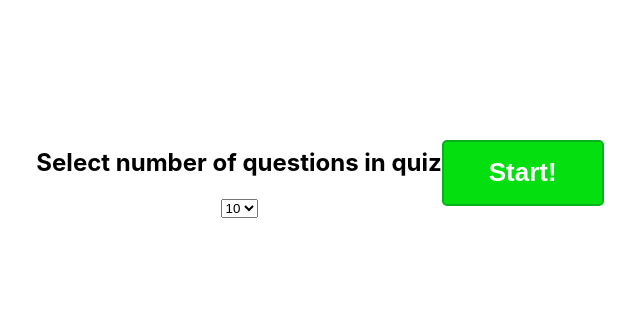
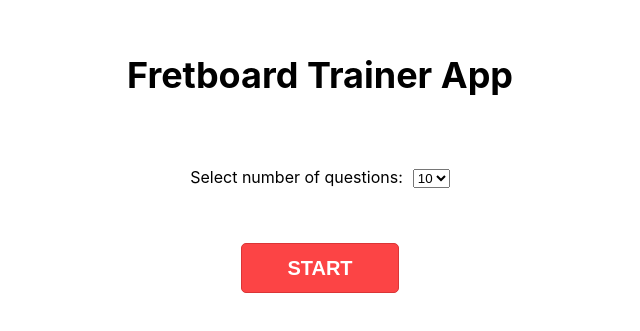
Before and after one commit to iryna-babich/fretboard-trainer, a React (Create React App) app: page / in a window 1280 px wide. Shown: the part 227-558 px from the top of the page, without its empty margins (320-960 px from the left). Built offline with nearby package versions, Linux system fonts and the light colour scheme.

Commit message:
Added link to demo, added scss, adjusted colors.

```diff
--- a/package.json
+++ b/package.json
@@ -4,6 +4,7 @@
   "private": true,
   "dependencies": {
     "gh-pages": "^2.0.1",
+    "node-sass": "^4.11.0",
     "react": "^16.7.0",
     "react-dom": "^16.7.0",
     "react-scripts": "2.1.2",
--- a/src/App.css
+++ /dev/null
@@ -1,161 +0,0 @@
-.App {
-  text-align: center;
-}
-
-.App-header {
-  background-color: #282c34;
-  min-height: 100vh;
-  display: flex;
-  flex-direction: column;
-  align-items: center;
-  justify-content: center;
-  font-size: calc(10px + 2vmin);
-  color: white;
-}
-
-.App-link {
-  color: #61dafb;
-}
-
-.strings-wrapper {
-  align-items: center;
-  display: flex;
-  flex-direction: column;
-  margin-bottom: 50px;
-}
-
-.strings-wrapper--inner {
-  background: repeat-x center / contain url("./img/fretboard.jpg");
-}
-
-.string {
-  display: flex;
-  justify-content: space-evenly;
-  margin: 10px 0;
-  padding: 0 20px;
-  position: relative;
-  width: 800px;
-}
-
-.string:before {
-  position: absolute;
-  content: "";
-  height: 4px;
-  top: 50%;
-  transform: translateY(-50%);
-  width: 100%;
-  background-color: #838383;
-}
-
-.string-item {
-  display: flex;
-  justify-content: center;
-  list-style-type: none;
-  width: calc(1 / 12 * 100% - 10px);
-}
-
-.string-item button {
-  background-color: rgb(226, 250, 255);
-  border: 2px solid #42b3c2;
-  border-radius: 50%;
-  display: block;
-  font-size: 0;
-  height: 40px;
-  padding: 5px;
-  width: 40px;
-  z-index: 2;
-}
-
-.is-highlighted button {
-  background-color: #1cbfdc;
-}
-
-.defined-notes-wrapper {
-  display: flex;
-  justify-content: center;
-}
-
-.defined-notes {
-  display: flex;
-  justify-content: space-evenly;
-  margin: 10px 0;
-  padding-left: 0;
-  width: 800px;
-}
-
-.defined-notes li {
-  display: flex;
-  justify-content: center;
-  list-style-type: none;
-  width: calc(1 / 12 * 100% - 10px);
-}
-
-.defined-notes button {
-  background-color: #1cbfdc;
-  border: 2px solid #42b3c2;
-  border-radius: 50%;
-  color: #fff;
-  font-size: 16px;
-  line-height: 1.2;
-  font-weight: 900;
-  display: block;
-  height: 40px;
-  padding: 5px;
-  width: 40px;
-}
-
-.defined-notes .is-wrong {
-  background-color: red;
-  border: 2px solid red;
-}
-
-.defined-notes .is-correct {
-  background-color: rgb(0, 228, 30);
-  border: 2px solid rgb(0, 228, 30);
-}
-
-.strings-overlay {
-  position: absolute;
-  background-color: #fff;
-  top: 0;
-  bottom: 0;
-  left: 0;
-  right: 0;
-  z-index: 3;
-  display: flex;
-  align-items: center;
-  justify-content: center;
-  opacity: 1;
-  /* transition: opacity 2s ease-in-out; */
-}
-
-.strings-overlay.is-hidden {
-  opacity: 0;
-  display: none;
-}
-
-.start-button {
-  background-color: #04e00f;
-  border: 2px solid #07b11e;
-  border-radius: 5px;
-  color: #fff;
-  display: block;
-  font-size: 26px;
-  font-weight: 900;
-  line-height: 1.2;
-  padding: 15px 45px;
-  /* opacity: 1; */
-  /* transition: opacity 0.8s ease-in-out; */
-}
-
-.strings-overlay.is-hidden .start-button {
-  /* opacity: 0; */
-}
-
-.is-correct-arr {
-  color: #07b11e;
-}
-
-.is-wrong-count {
-  color: red;
-}
--- a/src/App.js
+++ b/src/App.js
@@ -1,8 +1,8 @@
 import React, { Component } from "react";
-import StartScreen from "./components/StartScreen";
-import ResultScreen from "./components/ResultsScreen";
-import GameScreen from "./components/GameScreen";
-import "./App.css";
+import StartScreen from "./components/StartScreen/StartScreen";
+import ResultsScreen from "./components/ResultsScreen/ResultsScreen";
+import GameScreen from "./components/GameScreen/GameScreen";
+import "./App.scss";
 
 class App extends Component {
   state = {
@@ -69,7 +69,7 @@ class App extends Component {
     if (screen === 3) {
       return (
         <div className="App">
-          <ResultScreen
+          <ResultsScreen
             onGameRestarted={this.restartClickHandler}
             totalWrongGuessesCount={totalWrongGuessesCount}
             rightGuessesArr={rightGuessesArr}
--- /dev/null
+++ b/src/App.scss
@@ -0,0 +1,18 @@
+.App {
+  text-align: center;
+}
+
+.App-header {
+  background-color: #282c34;
+  min-height: 100vh;
+  display: flex;
+  flex-direction: column;
+  align-items: center;
+  justify-content: center;
+  font-size: calc(10px + 2vmin);
+  color: white;
+}
+
+.App-link {
+  color: #61dafb;
+}
--- a/src/components/GameScreen.js
+++ b/src/components/GameScreen/GameScreen.js
@@ -1,6 +1,8 @@
 import React, { Component } from "react";
 import PropTypes from "prop-types";
 import Tone from "tone";
+
+import "./GameScreen.scss";
 
 const notes = [
   ["E", "F", "F#", "G", "G#", "A", "A#", "B", "C", "C#", "D", "D#", "E"],
--- /dev/null
+++ b/src/components/GameScreen/GameScreen.scss
@@ -0,0 +1,97 @@
+// Styles for the GameScreen component.
+.strings-wrapper {
+  align-items: center;
+  display: flex;
+  flex-direction: column;
+  margin-bottom: 50px;
+}
+
+.strings-wrapper--inner {
+  background: repeat-x center / contain url("../../img/fretboard.jpg");
+}
+
+.string {
+  display: flex;
+  justify-content: space-evenly;
+  margin: 10px 0;
+  padding: 0 20px;
+  position: relative;
+  width: 800px;
+
+  &::before {
+    position: absolute;
+    content: "";
+    height: 4px;
+    top: 50%;
+    transform: translateY(-50%);
+    width: 100%;
+    background-color: #838383;
+  }
+}
+
+.string-item {
+  display: flex;
+  justify-content: center;
+  list-style-type: none;
+  width: calc(1 / 12 * 100% - 10px);
+
+  &.is-highlighted {
+    button {
+      background-color: #179dc7;
+    }
+  }
+
+  button {
+    background-color: rgb(226, 250, 255);
+    border: 2px solid #179dc7;
+    border-radius: 50%;
+    display: block;
+    font-size: 0;
+    height: 40px;
+    padding: 5px;
+    width: 40px;
+    z-index: 2;
+  }
+}
+
+.defined-notes-wrapper {
+  display: flex;
+  justify-content: center;
+}
+
+.defined-notes {
+  display: flex;
+  justify-content: space-evenly;
+  margin: 10px 0;
+  padding-left: 0;
+  width: 800px;
+
+  li {
+    display: flex;
+    justify-content: center;
+    list-style-type: none;
+    width: calc(1 / 12 * 100% - 10px);
+  }
+
+  button {
+    background-color: #179dc7;
+    border-radius: 50%;
+    border-style: none;
+    color: #fff;
+    font-size: 16px;
+    line-height: 1.2;
+    font-weight: 900;
+    display: block;
+    height: 40px;
+    padding: 5px;
+    width: 40px;
+
+    &.is-wrong {
+      background-color: #fc4445;
+    }
+
+    &.is-correct {
+      background-color: #05b56e;
+    }
+  }
+}
--- a/src/components/ResultsScreen.js
+++ b/src/components/ResultsScreen/ResultsScreen.js
@@ -1,4 +1,6 @@
 import React from "react";
+
+import "./ResultsScreen.scss";
 
 const ResultScreen = props => {
   const { rightGuessesArr, totalWrongGuessesCount, onGameRestarted } = props;
--- /dev/null
+++ b/src/components/ResultsScreen/ResultsScreen.scss
@@ -0,0 +1,8 @@
+// Styles for the ResultsScreen component.
+.is-correct-arr {
+  color: #05b56e;
+}
+
+.is-wrong-count {
+  color: #fc4445;
+}
--- a/src/components/StartScreen.js
+++ /dev/null
@@ -1,43 +0,0 @@
-import React, { Component } from "react";
-
-class StartScreen extends Component {
-  state = {
-    questionsNumber: 10
-  };
-
-  handleNumberOfQuestions = e => {
-    this.setState({
-      questionsNumber: e.target.value
-    });
-  };
-
-  render() {
-    const { onStartGameClick } = this.props;
-    const { questionsNumber } = this.state;
-    console.log("questionsNumber:", this.state.questionsNumber);
-
-    return (
-      <div className="strings-overlay">
-        <div className="question-options">
-          <h2>Select number of questions in quiz</h2>
-          <select
-            onChange={this.handleNumberOfQuestions}
-            value={questionsNumber}
-          >
-            <option value={5}>5</option>
-            <option value={10}>10</option>
-            <option value={15}>15</option>
-          </select>
-        </div>
-        <button
-          className="start-button"
-          onClick={() => onStartGameClick(questionsNumber)}
-        >
-          Start!
-        </button>
-      </div>
-    );
-  }
-}
-
-export default StartScreen;
--- /dev/null
+++ b/src/components/StartScreen/StartScreen.js
@@ -0,0 +1,50 @@
+import React, { Component } from "react";
+
+import "./StartScreen.scss";
+
+class StartScreen extends Component {
+  state = {
+    questionsNumber: 10
+  };
+
+  handleNumberOfQuestions = e => {
+    this.setState({
+      questionsNumber: e.target.value
+    });
+  };
+
+  render() {
+    const { onStartGameClick } = this.props;
+    const { questionsNumber } = this.state;
+    console.log("questionsNumber:", this.state.questionsNumber);
+
+    return (
+      <div className="startscreen-wrapper">
+        <h1 className="header-main">Fretboard Trainer App</h1>
+
+        <div className="strings-overlay">
+          <div className="question-options">
+            <label for="questions-dropdown">Select number of questions:</label>
+            <select
+              id="questions-dropdown"
+              onChange={this.handleNumberOfQuestions}
+              value={questionsNumber}
+            >
+              <option value={5}>5</option>
+              <option value={10}>10</option>
+              <option value={15}>15</option>
+            </select>
+          </div>
+          <button
+            className="start-button"
+            onClick={() => onStartGameClick(questionsNumber)}
+          >
+            Start
+          </button>
+        </div>
+      </div>
+    );
+  }
+}
+
+export default StartScreen;
--- /dev/null
+++ b/src/components/StartScreen/StartScreen.scss
@@ -0,0 +1,57 @@
+// Styles for the StartScreen component.
+.startscreen-wrapper {
+  align-items: center;
+  background-color: #fff;
+  bottom: 0;
+  display: flex;
+  flex-direction: column;
+  justify-content: center;
+  left: 0;
+  opacity: 1;
+  position: absolute;
+  right: 0;
+  top: 0;
+  z-index: 3;
+
+  .is-hidden {
+    display: none;
+    opacity: 0;
+  }
+}
+
+.header-main {
+  font-size: 36px;
+  margin: 0 0 70px;
+}
+
+.question-options {
+  margin-bottom: 55px;
+
+  label {
+    margin-right: 10px;
+  }
+}
+
+.start-button {
+  background-color: #fc4445;
+  border: 1px solid #da3536;
+  border-radius: 5px;
+  color: #fff;
+  display: inline-block;
+  font-size: 20px;
+  font-weight: 700;
+  line-height: 1.2;
+  padding: 12px 45px;
+  text-transform: uppercase;
+  transition: background-color 0.3s ease-out;
+
+  &:hover {
+    background-color: #da3536;
+  }
+  /* opacity: 1; */
+  /* transition: opacity 0.8s ease-in-out; */
+}
+
+.strings-overlay.is-hidden .start-button {
+  /* opacity: 0; */
+}
```
Also changed, not shown: 2 other files (tests, documents, lock files or other folders).
